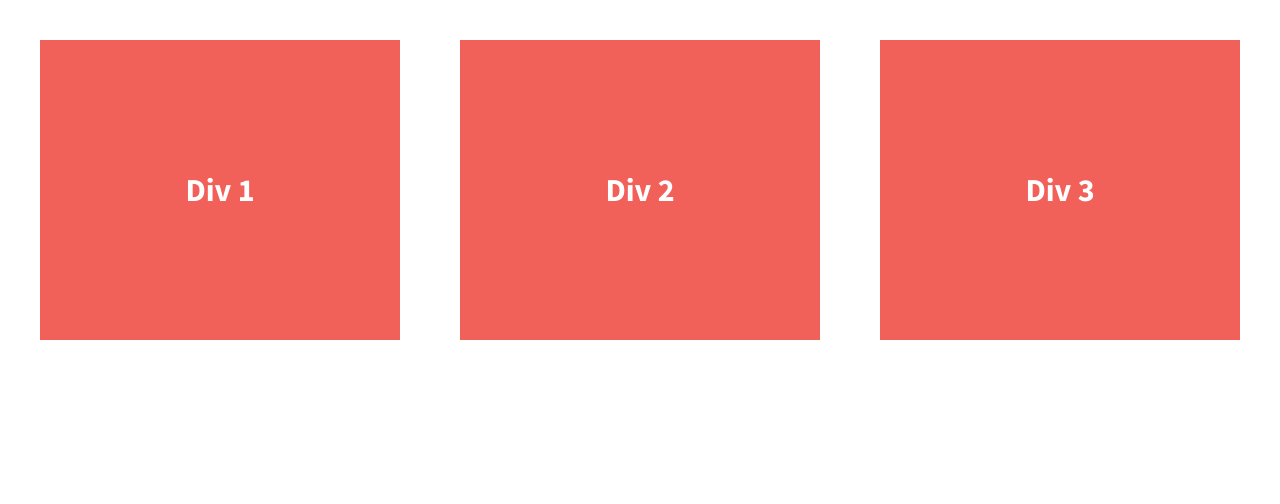
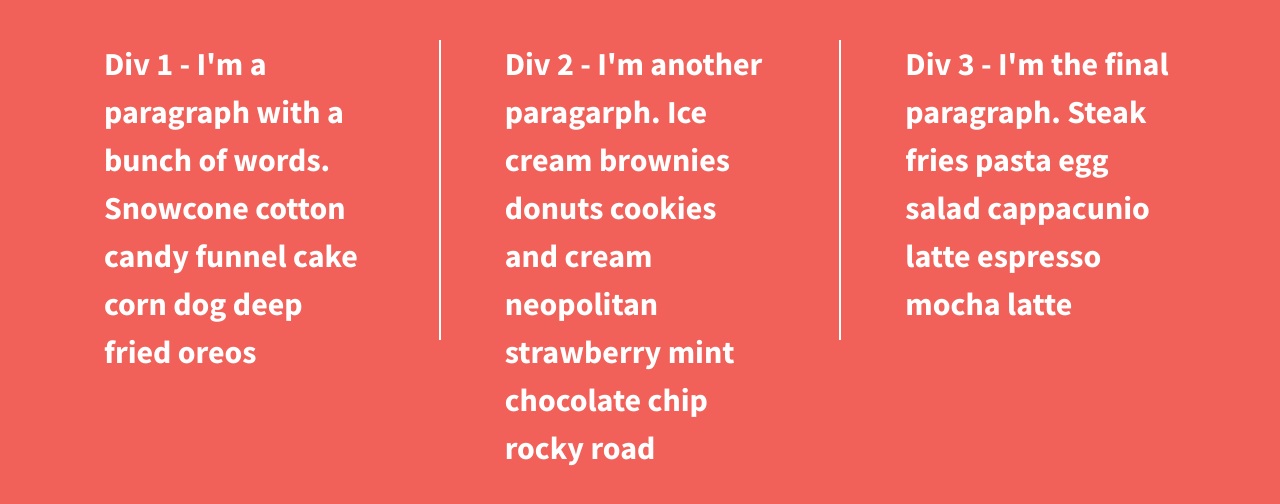
Before and after one commit to Erin-Weible/07.01-206-divs-flexbox-starter, a plain HTML site: page index.html in a window 1280 px wide. Drawn offline with nearby package versions, Linux system fonts and the light colour scheme.

Commit message:
Added paragraphs and borders

```diff
--- a/css/main.css
+++ b/css/main.css
@@ -97,7 +97,7 @@ textarea {
 
 
 html {
-  background-color: #fff;
+  background-color: #f16059;
   height: 100%;
 }
 
@@ -125,7 +125,15 @@ body {
   display: flex;
   width: 30%;
   justify-content: center;
-  align-items: center;
+  align-items: top;
+  padding: 0em 2em;
+}
+
+.div-2 {
+    border-left: 2px;
+    border-right: 2px;
+    border-color: white;
+    border-style: hidden solid;
 }
 
 
--- a/index.html
+++ b/index.html
@@ -23,13 +23,13 @@
 
         <section class="wrapper">
             <div class="div-1">
-                Div 1
+                Div 1 - I'm a paragraph with a bunch of words. Snowcone cotton candy funnel cake corn dog deep fried oreos
             </div>
             <div class="div-2">
-                Div 2
+                Div 2 - I'm another paragarph. Ice cream brownies donuts cookies and cream neopolitan strawberry mint chocolate chip rocky road
             </div>
             <div class="div-3">
-                Div 3
+                Div 3 - I'm the final paragraph. Steak fries pasta egg salad cappacunio latte espresso mocha latte
             </div>
         </section>
 
```
